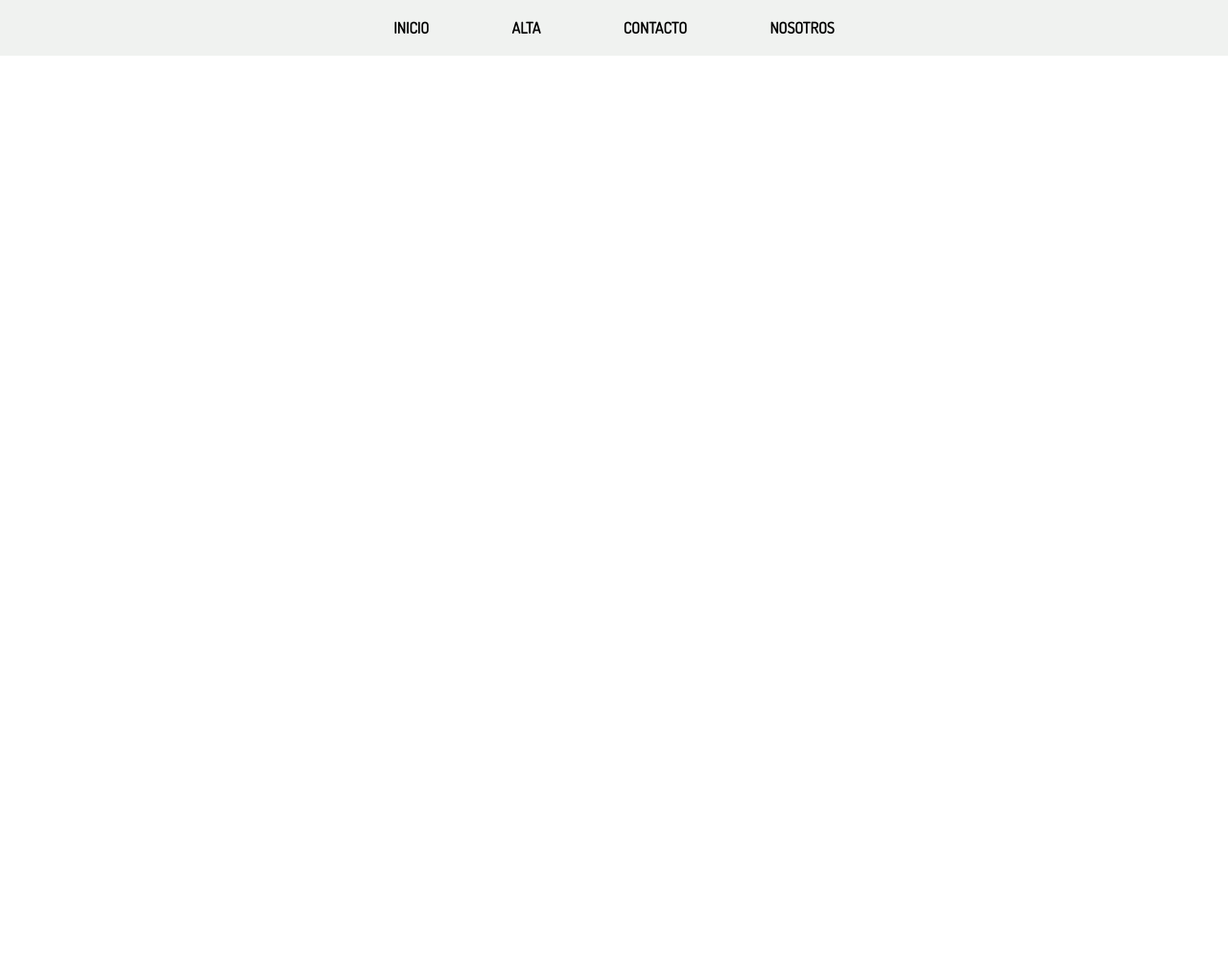
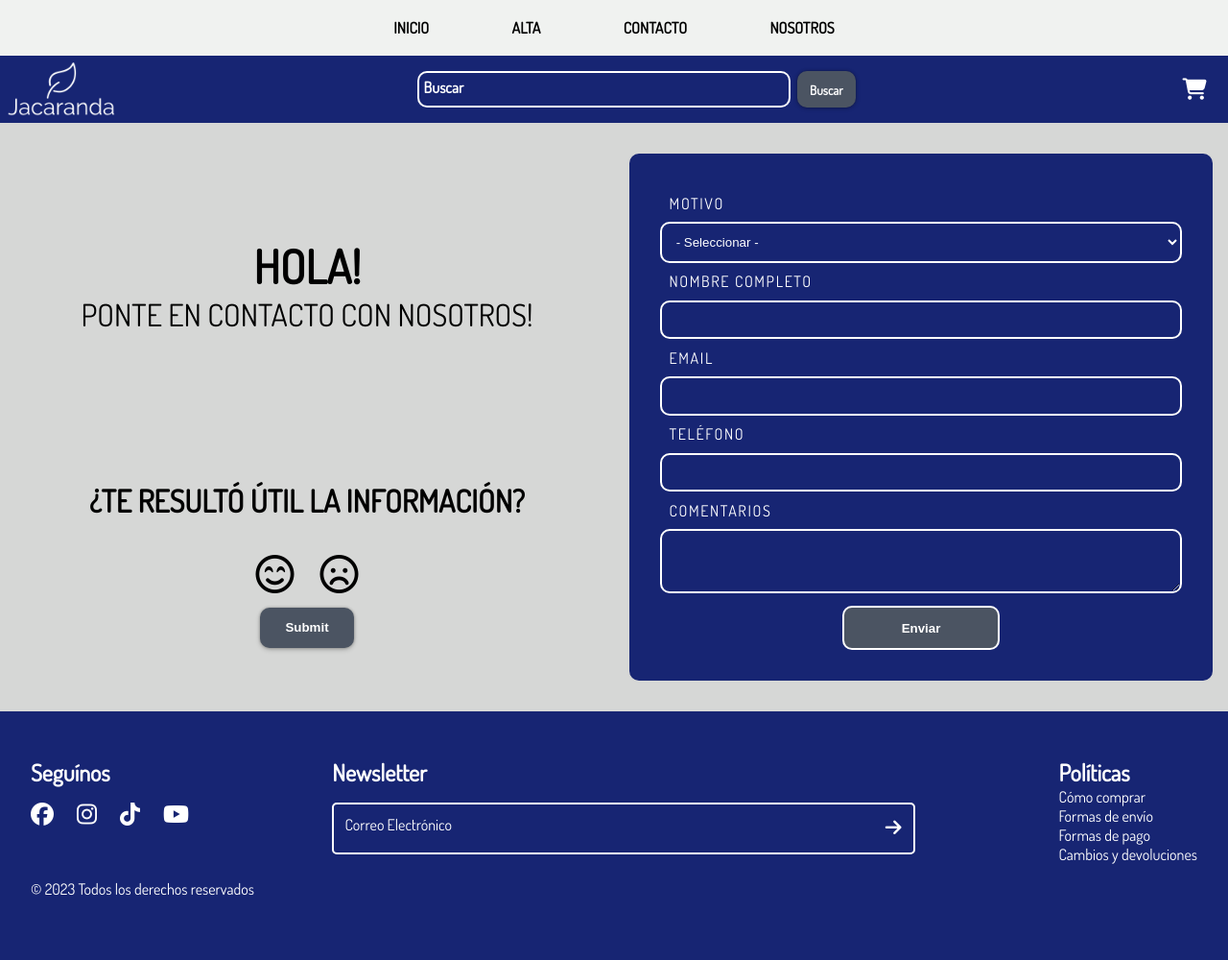
Before and after one commit to FranciscoBazan/bc_63704-integrador, a website built with Vite: page views/contacto.html in a window 1280 px wide. Shown: the whole page at 96% size. Before the commit the page ends 800 px from the top, so only its background shows below. Built offline with nearby package versions, Linux system fonts and the light colour scheme.

Commit message:
Agrego Contacto

```diff
--- a/sass/abstracts/_variables.scss
+++ b/sass/abstracts/_variables.scss
@@ -1,6 +1,7 @@
 $navbar-background-color: #f0f2f0;
 $nav-link-color: #000;
 $nav-link-bordercolor: #b8b8b8;
+$button-background-color: #4b5462;
 
 $searchbar-backgorund-color: #172573;
 
--- a/sass/layout/_header.scss
+++ b/sass/layout/_header.scss
@@ -188,7 +188,7 @@
     }
 
     &__form-submit {
-        background-color: #4b5462;
+        background-color: variables.$button-background-color;
         color: #fff;
         border: none;
         padding: .4em 1em;
--- a/sass/main.scss
+++ b/sass/main.scss
@@ -4,6 +4,7 @@
 @import "layout/header";
 
 @import "pages/index";
+@import "pages/contacto";
 
 @import "components/cards";
 
--- /dev/null
+++ b/sass/pages/_contacto.scss
@@ -0,0 +1,165 @@
+@use '../abstracts/variables';
+
+.section-contact {
+    background-color: variables.$section-cards-background-color;
+    display: flex;
+    flex-direction: column;
+    align-items: center;
+    text-transform: uppercase;
+
+    @media (min-width: 1024px) {
+        & {
+            display: grid;
+            grid-template-columns: 1fr 1fr;
+            grid-template-rows: 1fr 1fr;
+        }
+    }
+    @media (min-width: 426px) and (max-width: 768px) {
+        & {
+            display: grid;
+            grid-template-columns: 1fr 1fr;
+            grid-template-rows: 1fr 1fr;
+        }
+    }
+}
+
+.contact-header {
+    margin-top: 1em;
+    text-align: center;
+    font-size: 1.5em;
+    padding: 0 1em;
+
+    @media (min-width: 1024px) {
+        & {
+            grid-row: 1 / 2;
+            font-size: 2em;
+        }
+    }
+    @media (min-width: 426px) and (max-width: 768px) {
+        & {
+            grid-row: 1 / 2;
+            font-size: 2em;
+        }
+    }
+}
+
+.form-container {
+    background-color: variables.$searchbar-backgorund-color;
+    color: variables.$cards-color;
+    padding: 1em;
+    border-radius: 10px;
+    margin: 2em 1em;
+    letter-spacing: .1em;
+    min-width: 90%;
+
+    &__form {
+        display: flex;
+        flex-direction: column;
+    }
+
+    &__label {
+        padding: .6em;
+    }
+
+    &__input,
+     &__select,
+      &__textarea {
+        border: none;
+        outline: none;
+        border: solid 2px white;
+        padding: .8em;
+        border-radius: 10px;
+        background-color: variables.$searchbar-backgorund-color;
+        color: variables.$cards-color;
+    }
+
+    &__textarea {
+        height: 5em;
+    }
+
+    &__button {
+        margin-top: 1em;
+        width: 30%;
+        align-self: center;
+        padding: 1em;
+        border-radius: 10px;
+        border: none;
+        background-color: variables.$button-background-color;
+        color: variables.$cards-color;
+        border: solid 2px variables.$cards-color;
+        font-weight: 700;
+    }
+
+    &__button:hover {
+        background-color: variables.$section-cards-background-color;
+        color: variables.$button-background-color;
+        border: solid 3px variables.$button-background-color;
+    }
+
+    @media (min-width: 1024px) {
+        & {
+            grid-row: 1 / 3;
+            padding: 2em;
+        }
+    }
+    @media (min-width: 426px) and (max-width: 768px) {
+        & {
+            grid-row: 1 / 3;
+        }
+    }
+}
+
+.final-form-container {
+
+    &__form {
+        display: flex;
+        flex-direction: column;
+        align-items: center;
+        padding: 1em;
+        gap: .8em;
+    }
+
+    &__input {
+        display: none;
+    }
+
+    &__title {
+        font-size: 2em;
+        text-align: center;
+    }
+
+    &__icono {
+        font-size: 2.5em;
+        margin: .2em .3em;
+        display: inline-block;
+        position: relative;
+        transform: translateY(10px);
+        transition: transform .4s;
+    }
+
+    &__icono:hover {
+        transform: translateY(-5px);
+        transform-origin: top;
+    }
+
+    &__submit {
+        padding: 1em 2em;
+        border-radius: 10px;
+        font-weight: 700;
+        border: none;
+        background-color: variables.$button-background-color;
+        color: variables.$cards-color;
+        box-shadow: 0 2px 5px rgba(0,0,0, .2), 0 0 3px rgba(0,0,0, .3);
+    }
+
+    @media (min-width: 1024px) {
+        & {
+            grid-row: 2 / 3;
+        }
+    }
+    @media (min-width: 426px) and (max-width: 768px) {
+        & {
+            grid-row: 2 / 3;
+        }
+    }
+}
--- a/views/contacto.html
+++ b/views/contacto.html
@@ -4,6 +4,7 @@
 <head>
   <meta charset="UTF-8" />
   <meta name="viewport" content="width=device-width, initial-scale=1.0" />
+  <script src="https://kit.fontawesome.com/333893fa92.js" crossorigin="anonymous"></script>
   <title>Proyecto integrador - CONTACTO</title>
 </head>
 
@@ -29,10 +30,120 @@
       </ul>
     </nav> <!-- nav-bar -->
 
+    <div class="search-bar"> <!-- search-bar -->
+      <div class="search-bar__logo-container"></div>
+      <form action="#" class="search-bar__form-container">
+        <label for="busqueda" class="search-bar__form-label">Buscar</label>
+        <input type="search" class="search-bar__form-search" id="busqueda">
+        <input type="submit" class="search-bar__form-submit" value="Buscar">
+      </form>
+      <div class="search-bar__carrito-container"><i class="fa-solid fa-cart-shopping" style="color: #ffffff;"></i></div>
+      <div class="menu-toogle">
+        <label for="menu" class="menu-toogle__label">
+          <span class="menu-toogle__top-bread"></span>
+          <span class="menu-toogle__meat"></span>
+          <span class="menu-toogle__bottom-bread"></span>
+        </label>
+      </div>
+    </div>
 
   </header>
 
+  <main>
+    <section class="section-contact">
+      <header class="contact-header">
+        <h1>Hola!</h1>
+        <p>Ponte en contacto con nosotros!</p>
+      </header>
 
+      <div class="form-container">
+        <form action="#" class="form-container__form">
+          <label for="motivo" class="form-container__label">Motivo</label>
+          <select name="motivo" id="motivo" class="form-container__select" required>
+            <option value="" class="form-container__option" disabled selected hidden>- Seleccionar - </option>
+            <option value="" class="form-container__option">Cancelar compra</option>
+            <option value="" class="form-container__option">Cambios y devoluciones</option>
+            <option value="" class="form-container__option">Envío de pedido</option>
+            <option value="" class="form-container__option">Otra información</option>
+          </select>
+
+          <label for="name" class="form-container__label">Nombre completo</label>
+          <input type="text" id="name" class="form-container__input" required>
+          <label for="mail" class="form-container__label">Email</label>
+          <input type="email" id="mail" class="form-container__input" required>
+          <label for="telefono" class="form-container__label">Teléfono</label>
+          <input type="number" id="telefono" class="form-container__input" required>
+          <label for="comentarios" class="form-container__label">Comentarios</label>
+          <textarea name="comentarios" id="comentarios" cols="30" rows="10" class="form-container__textarea"></textarea>
+
+          <button type="submit" class="form-container__button">Enviar</button>
+        </form>
+      </div>
+
+      <div class="final-form-container">
+        <form action="#" class="final-form-container__form">
+          <h2 class="final-form-container__title">¿Te resultó útil la información?</h2>
+          <div class="final-form-container__icon-container">
+            <label for="positivo" class="final-form-container__icono"><i class="fa-regular fa-face-smile-beam" style="color: #000000;"></i></label>
+            <input type="radio" name="opinion" id="positivo" class="final-form-container__input" value="positivo" required>
+            <label for="negativo" class="final-form-container__icono"><i class="fa-regular fa-face-frown" style="color: #000000;"></i></label>
+            <input type="radio" name="opinion" id="negativo" class="final-form-container__input" value="negativo">
+          </div>
+            <input type="submit" class="final-form-container__submit">
+        </form>
+      </div>
+
+    </section>
+  </main>
+
+  <footer class="main-footer">
+    <div class="social-media">
+      <h2 class="social-media__title">Seguínos</h2>
+      <ul class="social-media__list">
+        <li class="social-media__list-item">
+          <a href="#" class="social-media__list-link"><i class="fa-brands fa-facebook" style="color: #ffffff;"></i></a>
+        </li>
+        <li class="social-media__list-item">
+          <a href="#" class="social-media__list-link"><i class="fa-brands fa-instagram" style="color: #ffffff;"></i></a>
+        </li>
+        <li class="social-media__list-item">
+          <a href="#" class="social-media__list-link"><i class="fa-brands fa-tiktok" style="color: #ffffff;"></i></a>
+        </li>
+        <li class="social-media__list-item">
+          <a href="#" class="social-media__list-link"><i class="fa-brands fa-youtube" style="color: #ffffff;"></i></a>
+        </li>
+      </ul>
+    </div>
+
+    <div class="newsletter">
+      <h2 class="newsletter__title">Newsletter</h2>
+      <form action="#" class="newsletter__form-container">
+        <input type="email" class="newsletter__form-email" id="newsletter" placeholder=" ">
+        <label for="newsletter" class="newsletter__form-label">Correo Electrónico</label>
+        <button type="submit" class="newsletter__form-button"><i class="fa-solid fa-arrow-right" style="color: #ffffff;"></i></button>
+      </form>
+    </div>
+
+    <div class="policy">
+      <h2 class="policy__title">Políticas</h2>
+      <ul class="policy__nav-list">
+        <li class="policy__list-item">
+          <a href="#" class="policy__list-link">Cómo comprar</a>
+        </li>
+        <li class="policy__list-item">
+          <a href="#" class="policy__list-link">Formas de envío</a>
+        </li>
+        <li class="policy__list-item">
+          <a href="#" class="policy__list-link">Formas de pago</a>
+        </li>
+        <li class="policy__list-item">
+          <a href="#" class="policy__list-link">Cambios y devoluciones</a>
+        </li>
+      </ul>
+    </div>
+
+    <p class="main-footer__derechos">© 2023 Todos los derechos reservados</p>
+  </footer>
 
   <script type="module" src="/main.js"></script>
 </body>
```
Also changed, not shown: index.html (+1 -1 lines), public/img/contacto-fondo.jpg (added).
